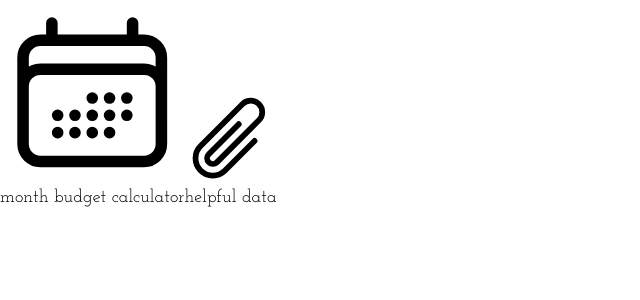
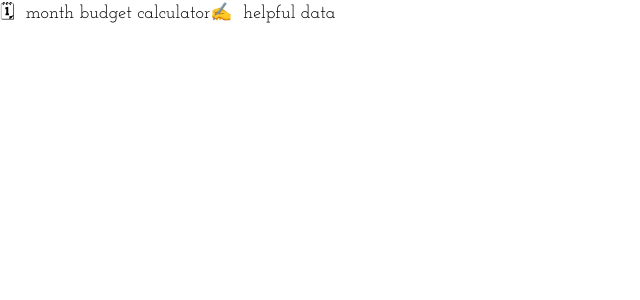
Before and after one commit to ArmenAivazian/budget-assistant, a React (Vite) app: page / in a window 1280 px wide. Shown: the top 300 px of the page, without its empty margins (0-640 px from the left). Built offline with nearby package versions, Linux system fonts and the light colour scheme.

Commit message:
replace heroicons to emoji

```diff
--- a/package.json
+++ b/package.json
@@ -10,7 +10,6 @@
     "preview": "vite preview"
   },
   "dependencies": {
-    "@heroicons/react": "2.0.17",
     "pnpm": "8.3.1",
     "react": "18.2.0",
     "react-dom": "18.2.0"
--- a/src/components/Navbar/Navbar.tsx
+++ b/src/components/Navbar/Navbar.tsx
@@ -1,18 +1,13 @@
-import { CalendarDaysIcon, PaperClipIcon } from "@heroicons/react/24/outline";
 import { Item } from "./components/Item";
 import type { NavbarProps } from "./Navbar.types";
 
 export const Navbar = ({ activeItem, setActiveItem }: NavbarProps) => {
-  const ITEMS = [
-    { icon: <CalendarDaysIcon />, text: "month budget calculator" },
-    { icon: <PaperClipIcon />, text: "helpful data" },
-  ];
+  const ITEMS = ["🗓&nbsp; month budget calculator", "✍&nbsp; helpful data"];
 
   return (
-    <nav className="bg-gray-800 text-white md:min-h-screen flex md:flex-col md:items-start md:w-64 md:py-4 md:pl-4 top-0 left-0 h-14 w-full md:w-auto overflow-x-scroll whitespace-nowrap">
-      {ITEMS.map(({ icon, text }, indx) => (
+    <nav className="bg-gray-800 text-white md:min-h-screen flex md:flex-col md:items-start md:min-w-[17em] md:py-4 md:pl-4 top-0 left-0 h-14 overflow-x-scroll whitespace-nowrap">
+      {ITEMS.map((text, indx) => (
         <Item
-          icon={icon}
           text={text}
           isActive={indx === activeItem}
           onClick={() => setActiveItem(indx)}
--- a/src/components/Navbar/components/Item/Item.tsx
+++ b/src/components/Navbar/components/Item/Item.tsx
@@ -1,18 +1,16 @@
 import type { NavbarItem } from "./Item.types";
 
-export const Item = ({ icon, text, isActive, onClick }: NavbarItem) => {
+export const Item = ({ text, isActive, onClick }: NavbarItem) => {
   const classIsActive = isActive ? " bg-gray-700" : "";
 
   return (
     <button
       className={
-        "flex items-center md:w-full md:p-3 p-2 md:mb-3 md:mb-0 text-lg focus:outline-none md:rounded-l-lg hover:bg-gray-700" +
+        "text-left md:w-full md:p-3 p-2 md:mb-3 text-lg focus:outline-none md:rounded-l-lg hover:bg-gray-700 font-light capitalize pr-2" +
         classIsActive
       }
       onClick={onClick}
-    >
-      <span className="md:mr-3 md:w-6 w-4 mr-2">{icon}</span>
-      <span className="font-light capitalize pt-1 pr-2">{text}</span>
-    </button>
+      dangerouslySetInnerHTML={{ __html: text }}
+    ></button>
   );
 };
--- a/src/components/Navbar/components/Item/Item.types.ts
+++ b/src/components/Navbar/components/Item/Item.types.ts
@@ -1,5 +1,4 @@
 export interface NavbarItem {
-  icon: JSX.Element;
   text: string;
   isActive: boolean;
   onClick: () => void;
```
Also changed, not shown: 1 other file (tests, documents, lock files or other folders).
